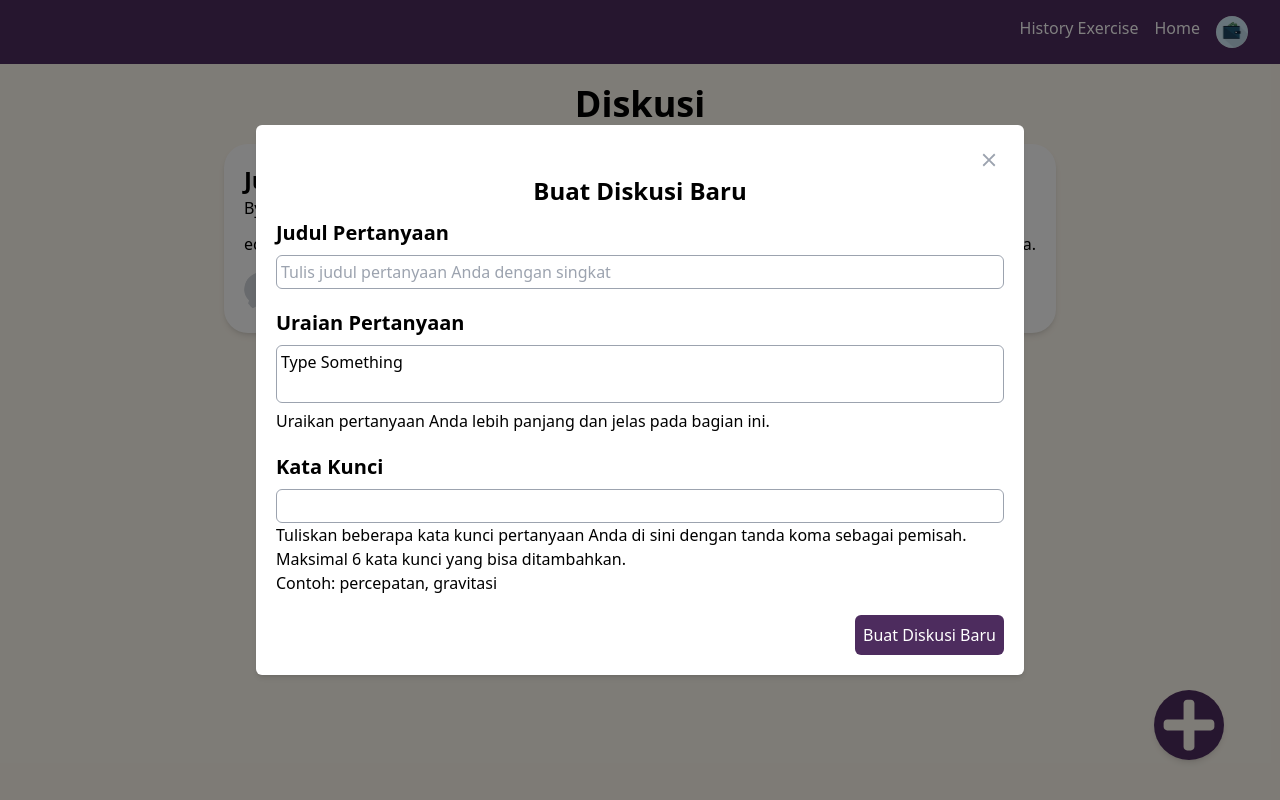
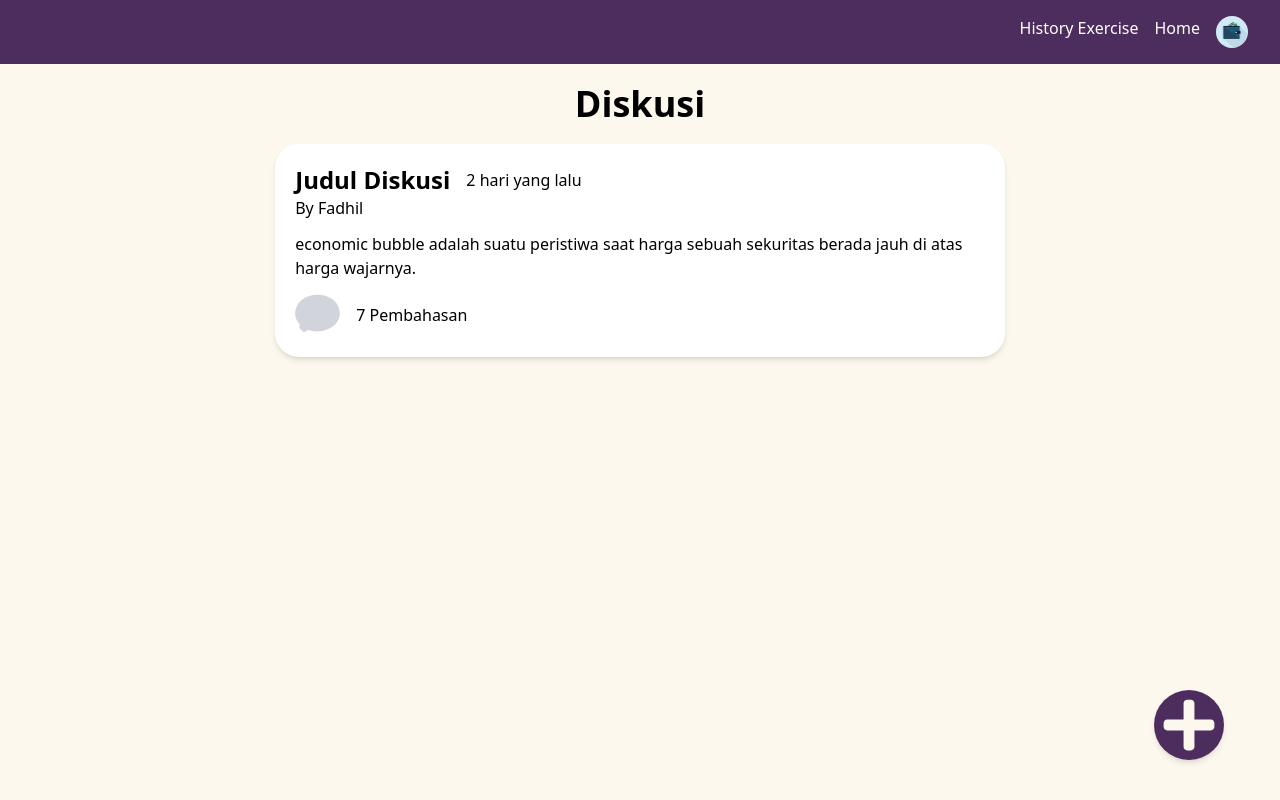
Before and after one commit to IF3110-2023-02-42/SPA, a React (Vite) app: page / in a window 1280 px wide. Built offline with nearby package versions, Linux system fonts and the light colour scheme.

Commit message:
feat: add toggleModal for addNewDiscussion

```diff
--- a/src/pages/discussion/AddNewDiscussion.tsx
+++ b/src/pages/discussion/AddNewDiscussion.tsx
@@ -1,19 +1,37 @@
 import { useState, ChangeEvent } from 'react';
 import { IoMdClose } from 'react-icons/io';
+interface AddNewDiscussionProps {
+    toggleModal: () => void;
+  }
 
-export default function AddNewDiscussion() {
+export default function AddNewDiscussion({toggleModal}: AddNewDiscussionProps) {
     const [uraianInput, setUraianInput] = useState<string>('Type Something');
 
     const handleUraianChange = (event: ChangeEvent<HTMLTextAreaElement>) => {
       setUraianInput(event.target.value);
     };
+
+    const handleOverlayClick = (event: React.MouseEvent<HTMLDivElement, MouseEvent>) => {
+        if (event.target === event.currentTarget) {
+          toggleModal();
+        }
+      };
+
+    const subumitNewDiscussion = ()=>{
+        // Add new discussion to REST
+
+        toggleModal();
+    }
+
+
     return (
-        <div className="fixed top-0 z-30 left-0 w-full h-full flex items-center justify-center bg-black bg-opacity-50">
+        <div className="fixed top-0 z-30 left-0 w-full h-full flex items-center justify-center bg-black bg-opacity-50 " onClick={handleOverlayClick} >
             <div className="bg-white flex flex-col items-center shadow-md rounded-md p-5 w-3/5">
                 <div className="flex justify-end w-full">
                     <IoMdClose
                         className="text-gray-400 hover:opacity-80 hover:cursor-pointer bg-white  rounded-full p-1"
                         size={30}
+                        onClick={toggleModal}
                     />
                 </div>
                 <h3 className="font-bold text-2xl"> Buat Diskusi Baru </h3>
@@ -35,7 +53,7 @@ export default function AddNewDiscussion() {
                     </div>
 
                     <div className='flex justify-end w-full'>
-                        <p className='bg-purpleBg text-white p-2 rounded-md hover:cursor-pointer hover:opacity-90'>
+                        <p className='bg-purpleBg text-white p-2 rounded-md hover:cursor-pointer hover:opacity-90' onClick={subumitNewDiscussion}>
                             Buat Diskusi Baru
                         </p>
                     </div>
--- a/src/pages/home/Home.tsx
+++ b/src/pages/home/Home.tsx
@@ -1,17 +1,24 @@
 import Navbar from "../../components/Navbar";
 import AddDiscussion from "../discussion/AddNewDiscussion";
 import { FaPlus, FaComment} from 'react-icons/fa';
+import { useState} from 'react';
 
 const Home = () => {
+  const [modal, setModal] = useState(false);
+  const toggleModal = () => {
+    setModal(!modal);
+    console.log(modal);
+  };
+
   return (
     <div className="bg-creamBg z-10 min-h-screen">
       <Navbar />
-      <AddDiscussion/>
-      <div className="  mx-auto px-2 sm:px-6 lg:px-8  relative">
+      {modal && <AddDiscussion toggleModal={toggleModal}/>}
+      <div className=" mx-auto px-2 sm:px-6 lg:px-8  relative">
         <div className="w-full relative flex flex-col items-center justify-center py-5">
           <h1 className="text-4xl font-bold">Diskusi</h1>
-          <div className="pb-5">
-            <div className="mt-5 p-5 shadow-md rounded-3xl transition duration-300 ease-in-out hover:cursor-pointer hover:scale-105 bg-white">
+          <div className="w-full pb-5 flex flex-col items-center">
+            <div className="w-3/5 mt-5 p-5 shadow-md rounded-3xl transition duration-300 ease-in-out hover:cursor-pointer hover:scale-105 bg-white">
                 <div className="pb-3">
                   <div className="flex space-x-4 items-center">
                       <h2 className="text-2xl font-bold">Judul Diskusi</h2>
@@ -21,6 +28,7 @@ const Home = () => {
                 </div>
                 <div className="pb-3">
                     economic bubble adalah suatu peristiwa saat harga sebuah sekuritas berada jauh di atas harga wajarnya.
+
                 </div>
                 <div className="discussion-numOfComment flex items-center space-x-4">
                     <FaComment className="text-gray-300 rounded-full"  size={45}/>
@@ -31,7 +39,11 @@ const Home = () => {
           </div>
         </div>
         <div className="fixed w-full py-10 pr-20 flex justify-end bottom-0 z-20">
-          <FaPlus className="text-creamBg shadow-md bg-purpleBg opacity-100 transition duration-300 ease-in-out hover:scale-105 hover:cursor-pointer mr-2 p-1.5 rounded-full"  size={70}/>
+          <FaPlus
+            className="text-creamBg shadow-md bg-purpleBg opacity-100 transition duration-300 ease-in-out hover:scale-105 hover:cursor-pointer mr-2 p-1.5 rounded-full"
+            size={70}
+            onClick = {toggleModal}
+          />
         </div>
       </div>
     </div>
```
